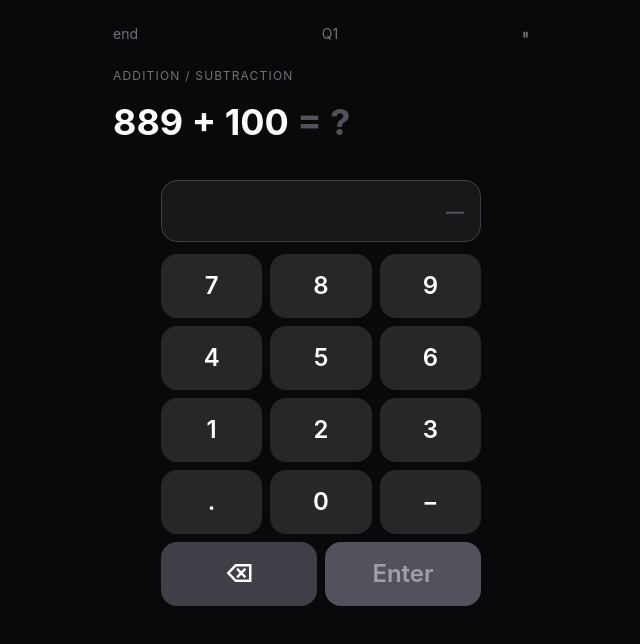
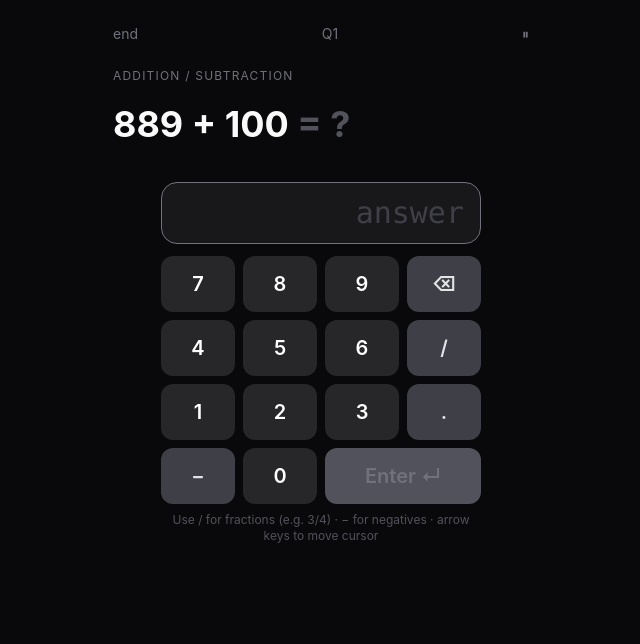
Before and after one commit to kelvinhe724/mental-math, a Next.js app: page /drill in a window 1280 px wide. Shown: the top 644 px of the page, without its empty margins (319-959 px from the left). Built offline with nearby package versions, Linux system fonts and the light colour scheme.

Commit message:
Better numpad: native input, arrow keys, /, ., − buttons, logical layout; fix fraction rendering

```diff
--- a/app/drill/page.tsx
+++ b/app/drill/page.tsx
@@ -265,9 +265,13 @@ function DrillInner() {
             {SKILL_LABELS[current.skillId]}
           </p>
 
-          {/* question */}
-          <div className="text-4xl font-bold mb-2 leading-tight min-h-[3rem]">
-            {current.q.text}
+          {/* question — break-all prevents / in fractions from overflowing */}
+          <div className="text-4xl font-bold mb-2 leading-snug min-h-[3rem] break-all">
+            {current.q.text.split("/").map((part, i, arr) =>
+              i < arr.length - 1
+                ? <span key={i}>{part}<span className="text-zinc-300">/</span></span>
+                : <span key={i}>{part}</span>
+            )}
             <span className="text-zinc-600"> = ?</span>
           </div>
 
@@ -287,9 +291,6 @@ function DrillInner() {
             value={input}
             onChange={setInput}
             onSubmit={handleSubmit}
-            allowFraction={current.q.inputType === "fraction"}
-            allowDecimal={true}
-            allowNegative={true}
           />
         </>
       )}
--- a/components/Numpad.tsx
+++ b/components/Numpad.tsx
@@ -1,81 +1,156 @@
 "use client";
+import { useEffect, useRef } from "react";
 
 interface NumpadProps {
   value: string;
   onChange: (v: string) => void;
   onSubmit: () => void;
-  allowFraction?: boolean;
-  allowDecimal?: boolean;
-  allowNegative?: boolean;
 }
 
-export default function Numpad({ value, onChange, onSubmit, allowFraction, allowDecimal, allowNegative }: NumpadProps) {
-  function press(key: string) {
-    if (key === "DEL") {
-      onChange(value.slice(0, -1));
+export default function Numpad({ value, onChange, onSubmit }: NumpadProps) {
+  const inputRef = useRef<HTMLInputElement>(null);
+
+  // Focus the native input on mount so keyboard works immediately
+  useEffect(() => {
+    inputRef.current?.focus();
+  }, []);
+
+  // Re-focus after each question (value resets to "")
+  useEffect(() => {
+    if (value === "") inputRef.current?.focus();
+  }, [value]);
+
+  // Physical keyboard handler — digits, operators, backspace, enter
+  function handleKeyDown(e: React.KeyboardEvent<HTMLInputElement>) {
+    if (e.key === "Enter") {
+      e.preventDefault();
+      onSubmit();
+    }
+    // Let the browser handle arrow keys, backspace, selection natively
+  }
+
+  // Validate input: only allow digits, . / - in the field
+  function handleChange(e: React.ChangeEvent<HTMLInputElement>) {
+    const raw = e.target.value;
+    // strip anything that isn't a digit, dot, slash, or leading minus
+    const cleaned = raw.replace(/[^0-9./\-]/g, "");
+    onChange(cleaned);
+  }
+
+  // Numpad button press — inserts at cursor position in the native input
+  function pressKey(key: string) {
+    const el = inputRef.current;
+    if (!el) return;
+    el.focus();
+
+    if (key === "⌫") {
+      const start = el.selectionStart ?? value.length;
+      const end   = el.selectionEnd   ?? value.length;
+      if (start !== end) {
+        // delete selection
+        const next = value.slice(0, start) + value.slice(end);
+        onChange(next);
+        requestAnimationFrame(() => el.setSelectionRange(start, start));
+      } else if (start > 0) {
+        const next = value.slice(0, start - 1) + value.slice(start);
+        onChange(next);
+        requestAnimationFrame(() => el.setSelectionRange(start - 1, start - 1));
+      }
       return;
     }
-    if (key === "CLR") {
-      onChange("");
-      return;
-    }
-    if (key === "/" && !allowFraction) return;
-    if (key === "." && !allowDecimal) return;
-    if (key === "−" && !allowNegative) return;
-    // prevent duplicate separators
-    if ((key === "/" || key === ".") && value.includes(key)) return;
-    onChange(value + key);
+
+    if (key === "↵") { onSubmit(); return; }
+
+    // Insert at cursor
+    const start = el.selectionStart ?? value.length;
+    const end   = el.selectionEnd   ?? value.length;
+    const next  = value.slice(0, start) + key + value.slice(end);
+    onChange(next);
+    requestAnimationFrame(() => el.setSelectionRange(start + 1, start + 1));
   }
 
-  const btnBase =
-    "flex items-center justify-center rounded-2xl text-2xl font-semibold select-none active:scale-95 transition-transform cursor-pointer";
-  const numBtn  = `${btnBase} bg-zinc-800 text-white h-16`;
-  const actBtn  = `${btnBase} h-16`;
+  const base = "flex items-center justify-center rounded-xl font-semibold text-xl select-none active:scale-95 transition-transform cursor-pointer h-14";
+  const num  = `${base} bg-zinc-800 hover:bg-zinc-700 text-white`;
+  const sym  = `${base} bg-zinc-700 hover:bg-zinc-600 text-zinc-200`;
+  const del  = `${base} bg-zinc-700 hover:bg-zinc-600 text-zinc-200`;
+  const ok   = `${base} font-bold text-black ${value ? "bg-emerald-400 hover:bg-emerald-300" : "bg-zinc-600 text-zinc-500 cursor-not-allowed"}`;
 
-  const rows = [
-    ["7", "8", "9"],
-    ["4", "5", "6"],
-    ["1", "2", "3"],
-    allowFraction ? ["−", "0", "/"] : allowDecimal ? [".", "0", "−"] : ["", "0", ""],
+  // Layout:
+  // Row 1: 7  8  9  ⌫
+  // Row 2: 4  5  6  /
+  // Row 3: 1  2  3  .
+  // Row 4: -  0  [Enter ×2]
+  const layout: { label: string; cls: string; key: string; span?: number }[][] = [
+    [
+      { label: "7", cls: num, key: "7" },
+      { label: "8", cls: num, key: "8" },
+      { label: "9", cls: num, key: "9" },
+      { label: "⌫", cls: del, key: "⌫" },
+    ],
+    [
+      { label: "4", cls: num, key: "4" },
+      { label: "5", cls: num, key: "5" },
+      { label: "6", cls: num, key: "6" },
+      { label: "/", cls: sym, key: "/" },
+    ],
+    [
+      { label: "1", cls: num, key: "1" },
+      { label: "2", cls: num, key: "2" },
+      { label: "3", cls: num, key: "3" },
+      { label: ".", cls: sym, key: "." },
+    ],
+    [
+      { label: "−", cls: sym, key: "-" },
+      { label: "0", cls: num, key: "0" },
+    ],
   ];
 
   return (
-    <div className="w-full max-w-xs mx-auto select-none">
-      {/* display */}
-      <div className="mb-3 rounded-2xl bg-zinc-900 border border-zinc-700 px-4 py-3 text-right text-3xl font-mono text-white min-h-[56px]">
-        {value || <span className="text-zinc-600">—</span>}
+    <div className="w-full max-w-xs mx-auto">
+      {/* Native input — supports arrow keys, cursor, keyboard typing */}
+      <input
+        ref={inputRef}
+        type="text"
+        inputMode="none"        // suppress mobile keyboard — we show our own pad
+        value={value}
+        onChange={handleChange}
+        onKeyDown={handleKeyDown}
+        placeholder="answer"
+        className="w-full mb-3 rounded-2xl bg-zinc-900 border border-zinc-700 px-4 py-3
+                   text-right text-3xl font-mono text-white placeholder-zinc-700
+                   focus:outline-none focus:border-zinc-500 caret-emerald-400"
+      />
+
+      {/* Numpad grid */}
+      <div className="space-y-2">
+        {layout.map((row, ri) => (
+          <div key={ri} className="grid gap-2" style={{ gridTemplateColumns: `repeat(4, 1fr)` }}>
+            {row.map(({ label, cls, key }) => (
+              <button
+                key={key}
+                className={cls}
+                onPointerDown={e => { e.preventDefault(); pressKey(key); }}
+              >
+                {label}
+              </button>
+            ))}
+            {/* last row: Enter spans remaining 2 columns */}
+            {ri === layout.length - 1 && (
+              <button
+                className={`${ok} col-span-2`}
+                onPointerDown={e => { e.preventDefault(); onSubmit(); }}
+                disabled={!value}
+              >
+                Enter ↵
+              </button>
+            )}
+          </div>
+        ))}
       </div>
 
-      {/* digit grid */}
-      <div className="grid grid-cols-3 gap-2 mb-2">
-        {rows.flat().map((k, i) =>
-          k ? (
-            <button key={i} className={numBtn} onClick={() => press(k)}>
-              {k}
-            </button>
-          ) : (
-            <div key={i} />
-          )
-        )}
-      </div>
-
-      {/* action row */}
-      <div className="grid grid-cols-2 gap-2">
-        <button className={`${actBtn} bg-zinc-700 text-white`} onClick={() => press("DEL")}>
-          ⌫
-        </button>
-        <button
-          className={`${actBtn} text-black font-bold ${value ? "bg-emerald-400" : "bg-zinc-600 text-zinc-400"}`}
-          onClick={onSubmit}
-          disabled={!value}
-        >
-          Enter
-        </button>
-      </div>
-
-      {allowFraction && (
-        <p className="text-center text-xs text-zinc-500 mt-2">Use / for fractions — e.g. 3/4</p>
-      )}
+      <p className="text-center text-xs text-zinc-600 mt-2">
+        Use / for fractions (e.g. 3/4) · − for negatives · arrow keys to move cursor
+      </p>
     </div>
   );
 }
```
